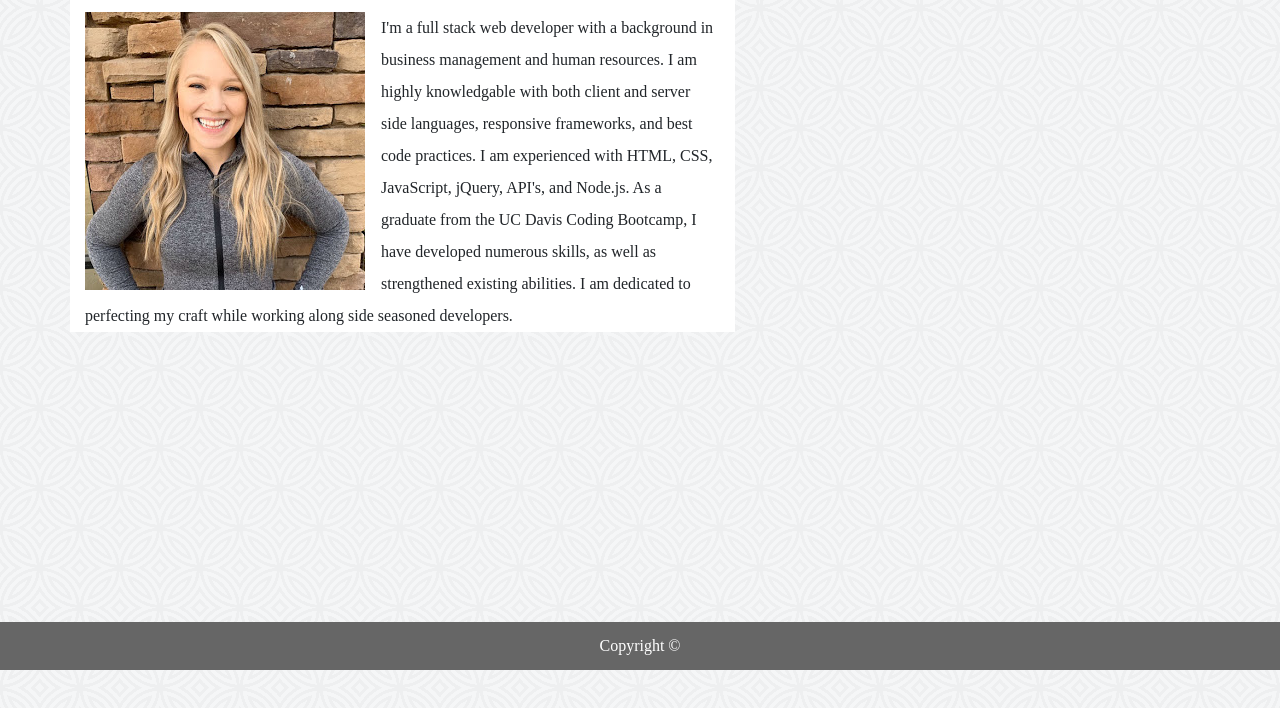
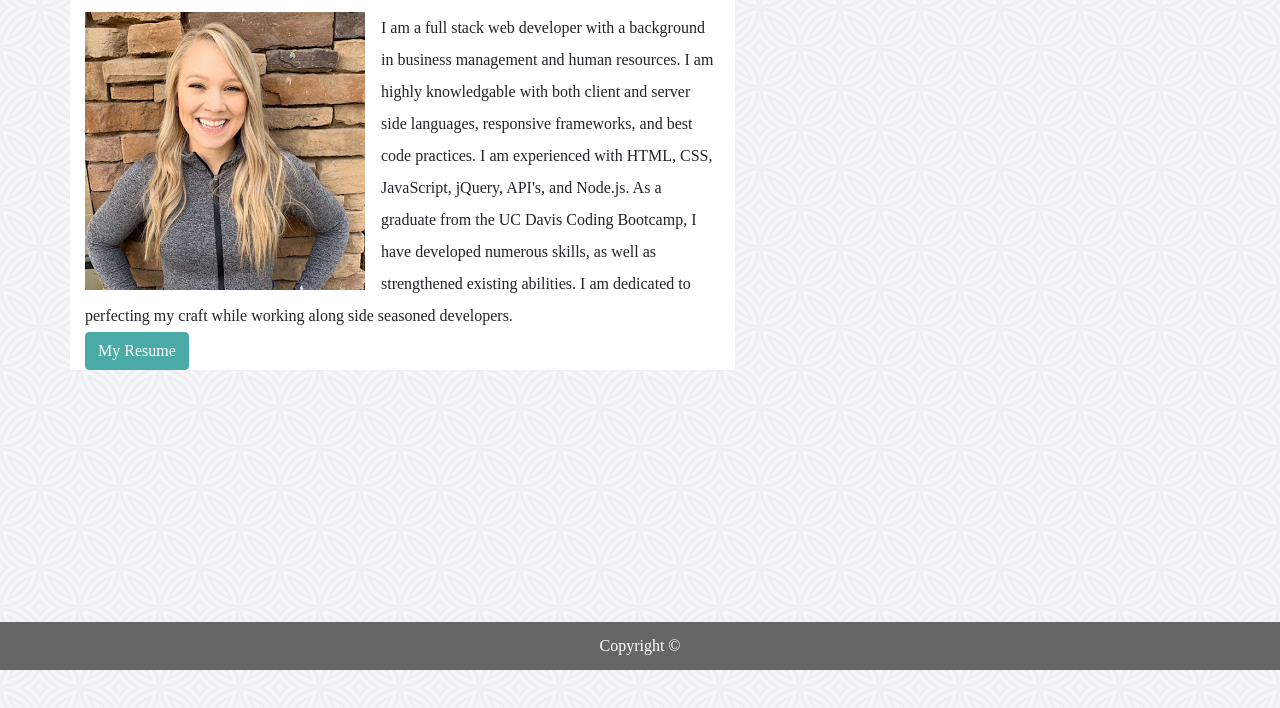
Before and after one commit to Kaylaw0127/Portfolio, a plain HTML site: page index.html in a window 1280 px wide. Shown: the part 130-838 px from the top of the page. Drawn offline with nearby package versions, Linux system fonts and the light colour scheme.

Commit message:
added resume pdf

```diff
--- a/assets/css/style.css
+++ b/assets/css/style.css
@@ -38,6 +38,10 @@ body, html {
     background-repeat: x y;
   }
 
+  #resumeBtn {
+      color: #ffffff;
+  }
+
   /* portfolio */
   .thumbnail {
     position: relative;
--- a/index.html
+++ b/index.html
@@ -45,7 +45,11 @@
             <div class="col-sm-7 bg-white pt-2">
               <img src="assets/images/2019-11-11.jpg" class="picture pr-3 mt-2" alt="Kayla">
 
-                <p class="paragraph pt-2"> I'm a full stack web developer with a background in business management and human resources. I am highly knowledgable with both client and server side languages, responsive frameworks, and best code practices. I am experienced with HTML, CSS, JavaScript, jQuery, API's, and Node.js. As a graduate from the UC Davis Coding Bootcamp,  I have developed numerous skills, as well as strengthened existing abilities. I am dedicated to perfecting my craft while working along side seasoned developers.
+                <p class="paragraph pt-2"> I am a full stack web developer with a background in business management and human resources. I am highly knowledgable with both client and server side languages, responsive frameworks, and best code practices. I am experienced with HTML, CSS, JavaScript, jQuery, API's, and Node.js. As a graduate from the UC Davis Coding Bootcamp,  I have developed numerous skills, as well as strengthened existing abilities. I am dedicated to perfecting my craft while working along side seasoned developers.
+                  <br>
+                  <div class="btn">
+                    <a href="./assets/images/Kayla_Ward_Resume (1).pdf" target="_blank" id="resumeBtn">My Resume</a>
+                  </div>
               </p>
             </div>
             </div>
```
